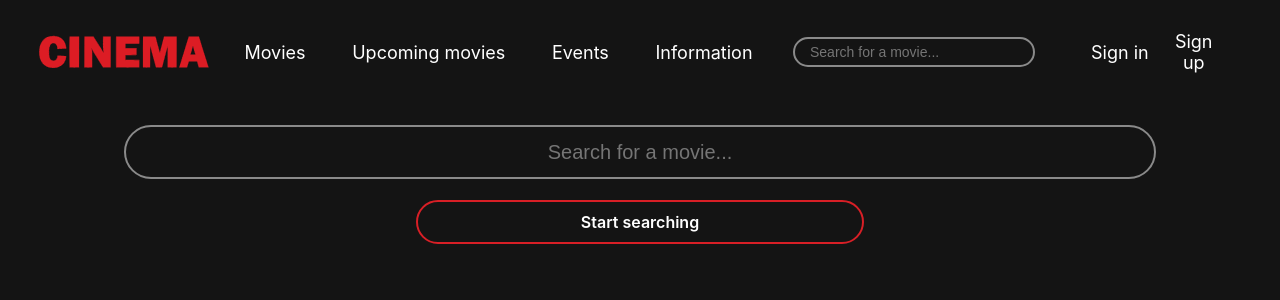
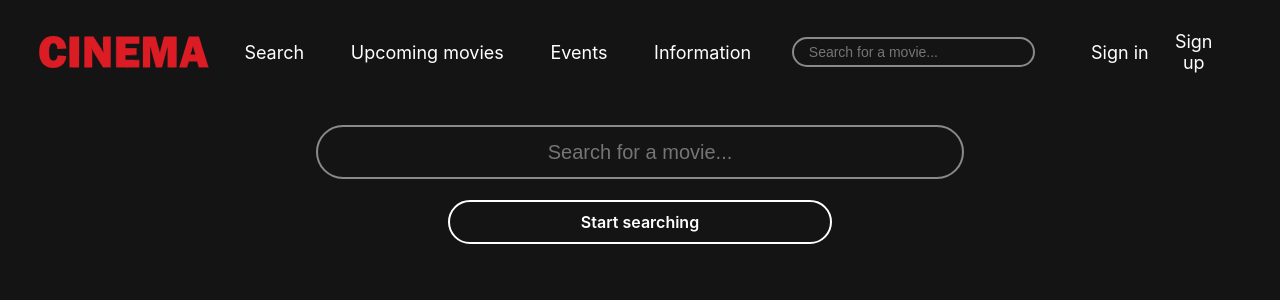
Before and after one commit to HoeGaatie1611/Sogeti-cinema, a React (Create React App) app: page /Search in a window 1280 px wide. Shown: the top 300 px of the page. Built offline with nearby package versions, Linux system fonts and the light colour scheme.

Commit message:
Update check desc
TODO: bug waarbij de beschrijving van nieuwe componenten niet geupdate wordt. Gebeurt alleen bij een nieuwe search. Nog even fixen :)

```diff
--- a/src/App.js
+++ b/src/App.js
@@ -3,9 +3,9 @@ import logo from './Assets/img/logo.svg';
 import './Assets/css/App.scss';
 
 import {
-	BrowserRouter as Router,
 	Switch,
 	Route,
+	withRouter,
 	Redirect
 } from "react-router-dom";
 
@@ -21,9 +21,9 @@ class App extends React.Component {
 	}
 
 	accountActions = (action) => {
-		if(action === "signIn")
+		if (action === "signIn")
 			alert("User wants to sign in");
-		else if(action === "signUp")
+		else if (action === "signUp")
 			alert("User wants to sign up");
 	}
 
@@ -33,9 +33,9 @@ class App extends React.Component {
 
 	render() {
 		return (
-			<Router>
+			// <Router>
 				<div className="App">
-					<AppHeader accountActions={this.accountActions} />
+					<AppHeader {... this.props} accountActions={this.accountActions}/>
 					<Switch>
 						<Route exact path="/">
 							<Home state={this.state} changeGlobalState={this.changeGlobalState}/>
@@ -45,22 +45,32 @@ class App extends React.Component {
 						</Route>
 					</Switch>
 				</div>
-			</Router>
+			// </Router>
 		);
 	}
 }
 
 class AppHeader extends React.Component {
+	constructor(props) {
+		super(props);
+	}
+
+	redirect = (e) => {
+		if(e.target.getAttribute('to')) {
+			this.props.history.push(e.target.getAttribute('to'));
+		}
+	}
+
 	render() {
 		return (
 			<header className="App-header">
 				<div className="Logo">
-					<img src={logo} className="SVGlogo"/>
+					<img to="/" onClick={this.redirect} src={logo} className="SVGlogo"/>
 				</div>
 				<div className="Navigation">
 					<nav>
 						<ul>
-							<li>Movies</li>
+							<li to="/search" onClick={this.redirect} >Search</li>
 							<li>Upcoming movies</li>
 							<li>Events</li>
 							<li>Information</li>
@@ -73,7 +83,7 @@ class AppHeader extends React.Component {
 					</form>
 				</div>
 				<div className="User">
-					<a onClick={this.props.accountActions.bind(this, "signIn")} >Sign in</a>
+					<a onClick={this.props.accountActions.bind(this, "signIn")}>Sign in</a>
 					<a onClick={this.props.accountActions.bind(this, "signUp")}>Sign up</a>
 				</div>
 			</header>
@@ -81,4 +91,4 @@ class AppHeader extends React.Component {
 	}
 }
 
-export default App;
+export default withRouter(App);
--- a/src/Assets/css/App.scss
+++ b/src/Assets/css/App.scss
@@ -204,7 +204,7 @@ img {
 		height: 20%;
 
 		h1 {
-		  font: 'Lato', sans-serif;
+		  font: 'Lato', sans-serif; //todo mooi fontje maken :D
 		  color: $white;
 		  font-size: 3em;
 		}
@@ -359,7 +359,7 @@ img {
 	font-weight: 300;
 	font-size: 20px;
 	height: 75%;
-	width: 80%;
+	width: 50%;
 	background: transparent;
 	color: $white;
 	border: 2px solid rgba($white, .5);
@@ -374,7 +374,9 @@ img {
   }
 
   .RoundButton {
-	width: 35%;
+	width: 30%;
+	border: $white 2px solid;
+
   }
 }
 
@@ -387,7 +389,7 @@ img {
 .SearchResultContainer {
   margin-top: 5vh;
   display: flex;
-  width: 85%;
+  width: 95%;
 
 
   .SearchResult {
@@ -444,7 +446,6 @@ img {
 		  width: 50%;
 		  p {
 			font-size: 1vw;
-
 		  }
 		}
 	  }
--- a/src/Views/Search.jsx
+++ b/src/Views/Search.jsx
@@ -105,6 +105,31 @@ class SearchBar extends React.Component {
 class SearchResult extends React.Component {
 	constructor(props) {
 		super(props);
+		this.state = {
+			fullPlot: null,
+			plot: null
+		}
+	}
+
+	componentDidMount() {
+		let fullPlot = this.props.data.Plot;
+		if (fullPlot.length > 200) {
+			this.setState({
+				plot: <>{fullPlot.slice(0, 200)} <a onClick={this.extendPlot}>Read more...</a></>,
+				fullPlot: fullPlot
+			});
+		} else {
+			this.setState({
+				plot: <>{fullPlot}</>,
+				fullPlot: fullPlot
+			});
+		}
+	}
+
+	extendPlot = () => {
+		this.setState({
+			plot: this.state.fullPlot
+		})
 	}
 
 	render() {
@@ -142,7 +167,7 @@ class SearchResult extends React.Component {
 							<div className="SearchResult_Details_Description">
 								<h2><b>Movie Plot:</b></h2>
 								<p>
-									{this.props.data.Plot}
+									{this.state.plot}
 								</p>
 							</div>
 						</div>
--- a/src/index.js
+++ b/src/index.js
@@ -3,10 +3,15 @@ import ReactDOM from 'react-dom';
 import './Assets/css/index.css';
 import App from './App';
 import * as serviceWorker from './serviceWorker';
+import {
+    BrowserRouter as Router,
+} from "react-router-dom";
 
 ReactDOM.render(
   <React.StrictMode>
-    <App />
+      <Router>
+          <App />
+      </Router>
   </React.StrictMode>,
   document.getElementById('root')
 );
```
